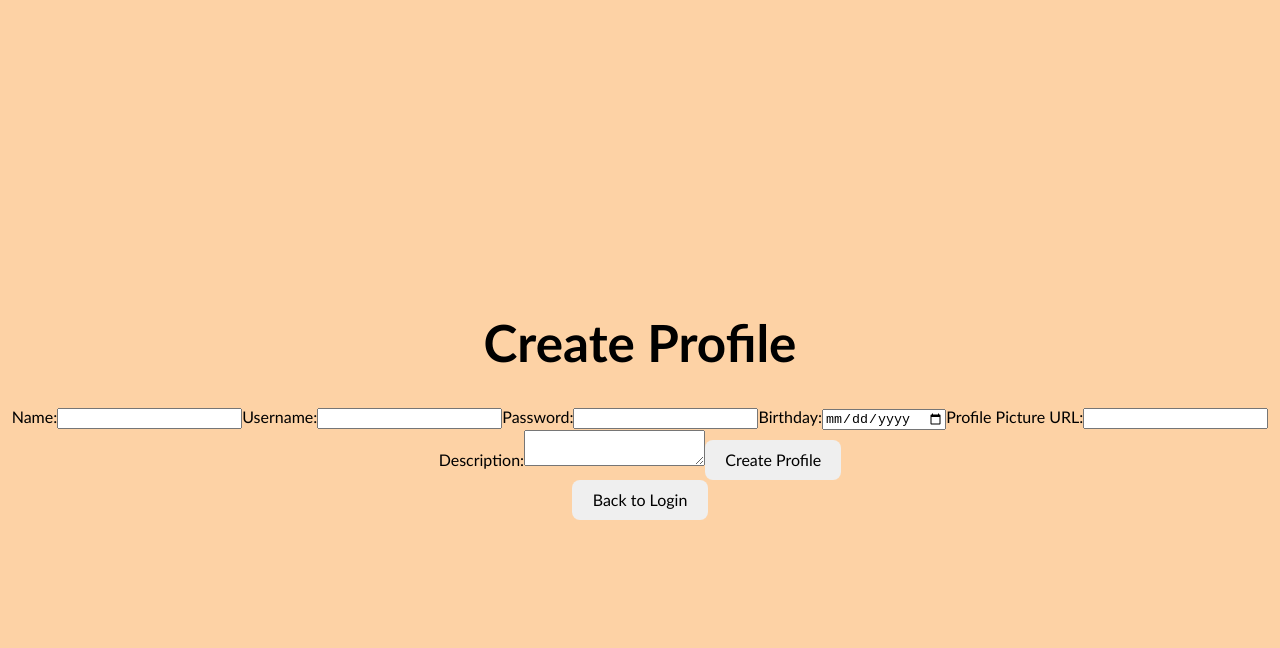
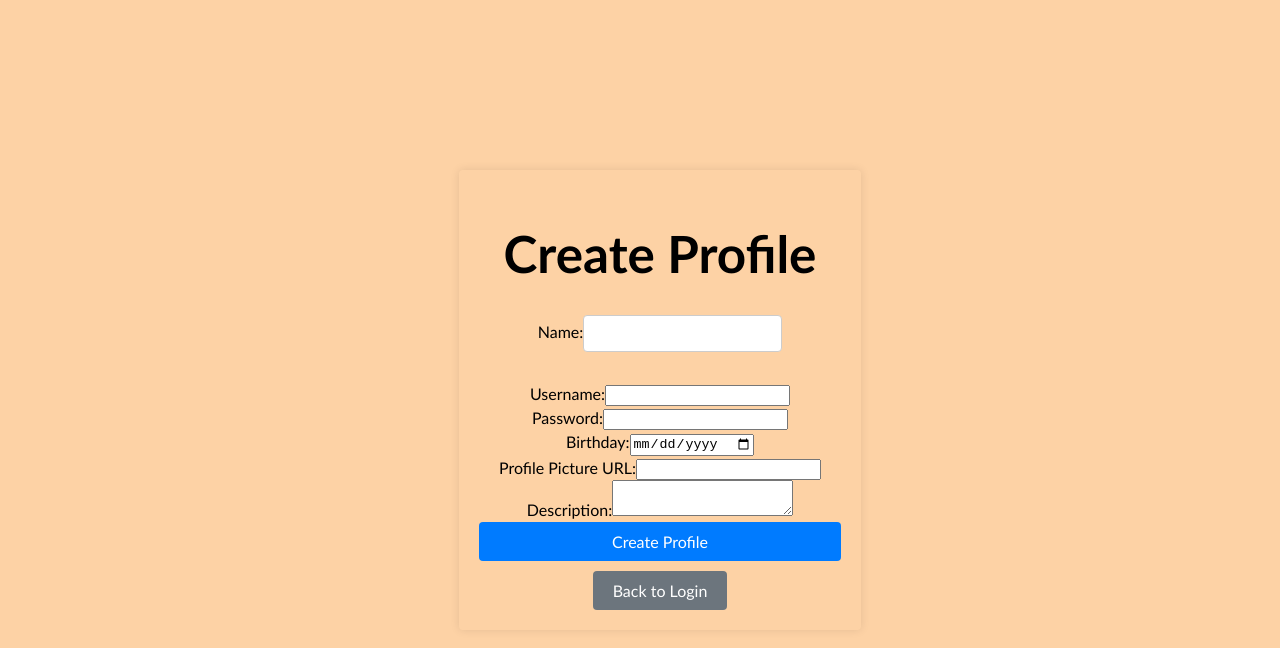
Before and after one commit to ricardomerlin/PetConnect, a React (Vite) app in the folder frontend/ricardo-p5-project/: page / in a window 1280 px wide. Both pictures are taken after typing "Sample", "Sample123" into the empty fields and a click on the button "Create Profile". Shown: the top 648 px of the page. Built offline with nearby package versions, Linux system fonts and the light colour scheme.

Commit message:
uploading new css stuff

```diff
--- a/frontend/ricardo-p5-project/src/AnimalFeed.jsx
+++ b/frontend/ricardo-p5-project/src/AnimalFeed.jsx
@@ -8,34 +8,43 @@ function AnimalFeed({ profile }) {
     const [pageCount, setPageCount] = useState(1)
     const [filterPageCount, setFilterPageCount] = useState(1)
     const [fetchError, setFetchError] = useState(false)
+    const [counter, setCounter] = useState(0)
 
     const [filterSubmit, setFilterSubmit] = useState(false)
 
     const [species, setSpecies] = useState('')
 
+    console.log(counter)
 
     console.log(pageCount)
 
+    useEffect(() => {
+        const interval = setInterval(() => {
+            setCounter(counter => counter === 10 ? 1 : counter + 1);
+        }, 1000);
+        return () => clearInterval(interval);
+    }, []);
+
     function fetchAnimals(retries = 3) {
         console.log('trying to fetch animals')
-        fetch(`http://127.0.0.1:5555/api/animals?page=${pageCount}`)
-        .then(response => {
-            if (!response.ok) { throw response }
-            return response.json()
-        })
-        .then(data => {
-            console.log(data)
-            setAnimals(data.animals)
-            setFetchError(false)
-        })
-        .catch((error) => {
-            if (retries > 0) {
-                setTimeout(() => fetchAnimals(retries - 1), 2000);
-            } else {
-                console.error('Error:', error);
-                setFetchError(true)
-            }
-        });
+        // fetch(`http://127.0.0.1:5555/api/animals?page=${pageCount}`)
+        // .then(response => {
+        //     if (!response.ok) { throw response }
+        //     return response.json()
+        // })
+        // .then(data => {
+        //     console.log(data)
+        //     setAnimals(data.animals)
+        //     setFetchError(false)
+        // })
+        // .catch((error) => {
+        //     if (retries > 0) {
+        //         setTimeout(() => fetchAnimals(retries - 1), 2000);
+        //     } else {
+        //         console.error('Error:', error);
+        //         setFetchError(true)
+        //     }
+        // });
     }
     console.log(species)
 
@@ -158,7 +167,7 @@ console.log(profile.id)
                     ?
                     (
                     <div className="loading-icon">
-                        <h1>Loading...</h1>
+                        <h1>{(counter%2 === 0) ? 'Loading...' : 'Loading..'}</h1>
                     </div>
                     )
                     :
--- a/frontend/ricardo-p5-project/src/App.css
+++ b/frontend/ricardo-p5-project/src/App.css
@@ -5,10 +5,14 @@
   100% { background-color: #c1fffc; }
 }
 
+:root {
+  --body-bg-color: #ff9aa2;
+}
+
 body {
   font-family: 'Trebuchet MS', 'Lucida Sans Unicode', 'Lucida Grande', 'Lucida Sans', Arial, sans-serif;
   animation: colorChange 15s infinite;
-  background-color: #ff9aa2;
+  background-color: var(--body-bg-color);
   margin: 0;
 }
 
@@ -75,22 +79,106 @@ body {
 }
 
 .link:hover {
-  background-color: #aa5e47;
+  background-color: var(--body-bg-color);
   transform: scale(1.1);
   box-shadow: 0 10px 20px rgba(0, 0, 0, 0.25);
 }
 
 .login-container {
+  width: 100%;
+  max-width: 600px;
+  margin: 0 auto;
+  padding: 20px;
+  box-shadow: 0 0 10px rgba(0, 0, 0, 0.1);
+  border-radius: 4px;
+}
+
+.login-form {
   display: flex;
   flex-direction: column;
-  align-items: center;
-  justify-content: center;
+}
+
+.login-label {
+  margin-bottom: 10px;
+}
+
+.login-input {
+  padding: 10px;
+  border-radius: 4px;
+  border: 1px solid #ccc;
+  margin-bottom: 20px;
+}
+
+.login-submit, .login-create {
+  margin: 4px;
+  padding: 10px 20px;
+  border-radius: 4px;
+  border: none;
+  background-color: #007BFF;
+  color: white;
+  cursor: pointer;
+}
+
+.login-create {
+  background-color: #6c757d;
+  margin-top: 10px;
+}
+
+.image-container {
+  display: flex;
+  justify-content: space-between;
+  margin-bottom: 20px;
+}
+
+.animal-image{
+  width: 45%;
+  height: auto;
+  border-radius: 4px;
 }
 
 .logout {
   display: flex;
   align-items: center;
   gap: 0.5rem;
+}
+
+.create-profile-container {
+  width: 100%;
+  max-width: 600px;
+  margin: 0 auto;
+  padding: 20px;
+  box-shadow: 0 0 10px rgba(0, 0, 0, 0.1);
+  border-radius: 4px;
+}
+
+.create-profile-form {
+  display: flex;
+  flex-direction: column;
+}
+
+.create-profile-label {
+  margin-bottom: 10px;
+}
+
+.create-profile-input {
+  padding: 10px;
+  border-radius: 4px;
+  border: 1px solid #ccc;
+  margin-bottom: 20px;
+}
+
+.create-profile-submit, .create-profile-back {
+  padding: 10px 20px;
+  border-radius: 4px;
+  border: none;
+  background-color: #007BFF;
+  color: white;
+  cursor: pointer;
+}
+
+.create-profile-back {
+  background-color: #6c757d;
+  margin-top: 10px;
 }
 
 .animal-card {
--- a/frontend/ricardo-p5-project/src/CreateProfile.jsx
+++ b/frontend/ricardo-p5-project/src/CreateProfile.jsx
@@ -42,12 +42,12 @@ function CreateProfile({ handleLogin }) {
     }
 
     return (
-        <div>
+        <div className="create-profile-container">
             <h1>Create Profile</h1>
-            <form onSubmit={handleSubmit}>
-                <label>
+            <form onSubmit={handleSubmit} className="create-profile-form">
+                <label className="create-profile-label">
                     Name:
-                    <input type="text" value={name} onChange={(e) => setName(e.target.value)} required />
+                    <input type="text" value={name} onChange={(e) => setName(e.target.value)} required className="create-profile-input" />
                 </label>
                 <label>
                     Username:
@@ -69,9 +69,9 @@ function CreateProfile({ handleLogin }) {
                     Description:
                     <textarea value={description} onChange={(e) => setDescription(e.target.value)} required />
                 </label>
-                <button type="submit">Create Profile</button>
+                <button type="submit" className="create-profile-submit">Create Profile</button>
             </form>
-            <button onClick={() => setLoggingIn(true)}>Back to Login</button>
+            <button onClick={() => setLoggingIn(true)} className="create-profile-back">Back to Login</button>
         </div>
     );
 }
--- a/frontend/ricardo-p5-project/src/Login.jsx
+++ b/frontend/ricardo-p5-project/src/Login.jsx
@@ -22,38 +22,28 @@ function Login({ handleLogin }) {
 
     return (
         <div className='login-container'>
-            {/* {(animalPics.length > 0)
-            ?
             <div className="image-container">
-                <img src={animalPics[randomInt1]} alt="Animal" />
-                <img src={animalPics[randomInt2]} alt="Animal" />
+                <img src="path_to_your_image1" alt="Animal" className="animal-image" />
+                <img src="path_to_your_image2" alt="Animal" className="animal-image" />
             </div>
-            :
-            null
-            } */}
             <h1>Welcome to PetAdoptHub</h1>
             <p>We're glad to see you here. Please login to continue or create a new account if you don't have one yet.</p>
-            <form onSubmit={handleSubmit}>
-                <label>
+            <form onSubmit={handleSubmit} className="login-form">
+                <label className="login-label">
                     Username:
-                    <input type="text" value={username} onChange={(e) => setUsername(e.target.value)} required />
+                    <input type="text" value={username} onChange={(e) => setUsername(e.target.value)} required className="login-input" />
                 </label>
                 <label>
                     Password:
                     <input type="password" value={password} onChange={(e) => setPassword(e.target.value)} required />
                 </label>
-                <button type="submit">Login</button>
+                <button type="submit" className="login-submit">Login</button>
             </form>
-            <button onClick={() => setCreatingProfile(true)}>Create Profile</button>
-            {/* {(animalPics.length > 0)
-            ?
+            <button onClick={() => setCreatingProfile(true)} className="login-create">Create Profile</button>
             <div className="image-container">
-                <img src={animalPics[randomInt3]} alt="Animal" />
-                <img src={animalPics[randomInt4]} alt="Animal" />
+                <img src="path_to_your_image3" alt="Animal" className="animal-image" />
+                <img src="path_to_your_image4" alt="Animal" className="animal-image" />
             </div>
-            :
-            null
-            } */}
         </div>
     );
 }
```
Also changed, not shown: frontend/ricardo-p5-project/src/AnimalPics.jsx (added).
